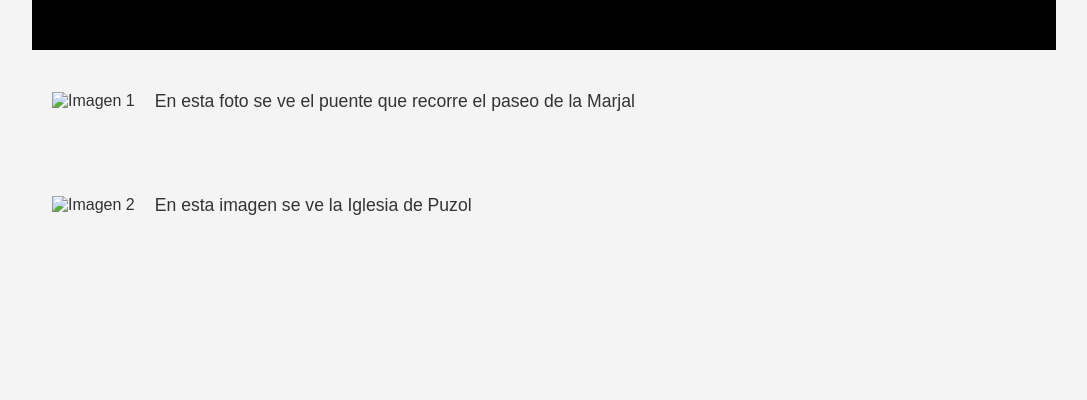
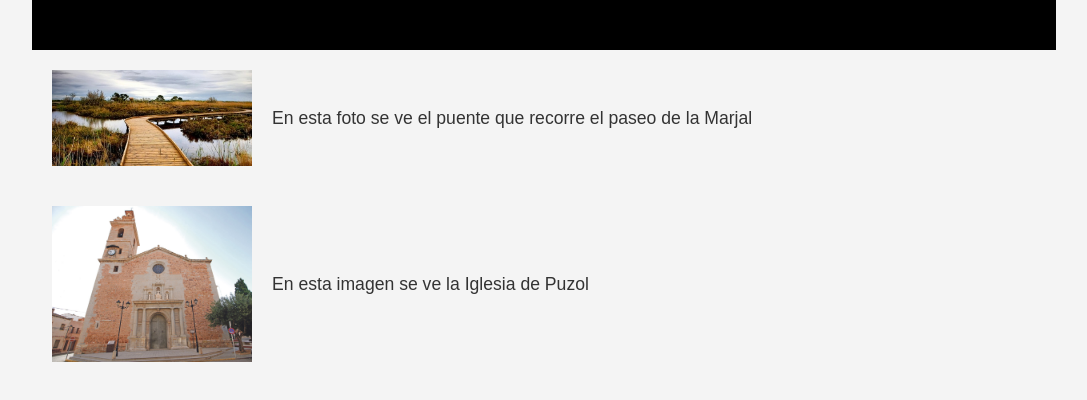
Before and after one commit to fllorisheredia/PaginaWeb, a plain HTML site: page index.html in a window 1280 px wide. Shown: the part 150-550 px from the top of the page, without its empty margins (96-1183 px from the left). Drawn offline with Linux system fonts and the light colour scheme.

Commit message:
Solucionando errores

```diff
--- a/index.html
+++ b/index.html
@@ -14,11 +14,11 @@
   <main>
     <div class="content">
       <div class="image-text">
-        <img src="imagen1.jpg" alt="Imagen 1">
+        <img src="Marjal.jpg" alt="Imagen 1">
         <p>En esta foto se ve el puente que recorre el paseo de la Marjal</p>
       </div>
       <div class="image-text">
-        <img src="imagen2.jpg" alt="Imagen 2">
+        <img src="Iglesia.jpg" alt="Imagen 2">
         <p>En esta imagen se ve la Iglesia de Puzol</p>
       </div>
     </div>
```
